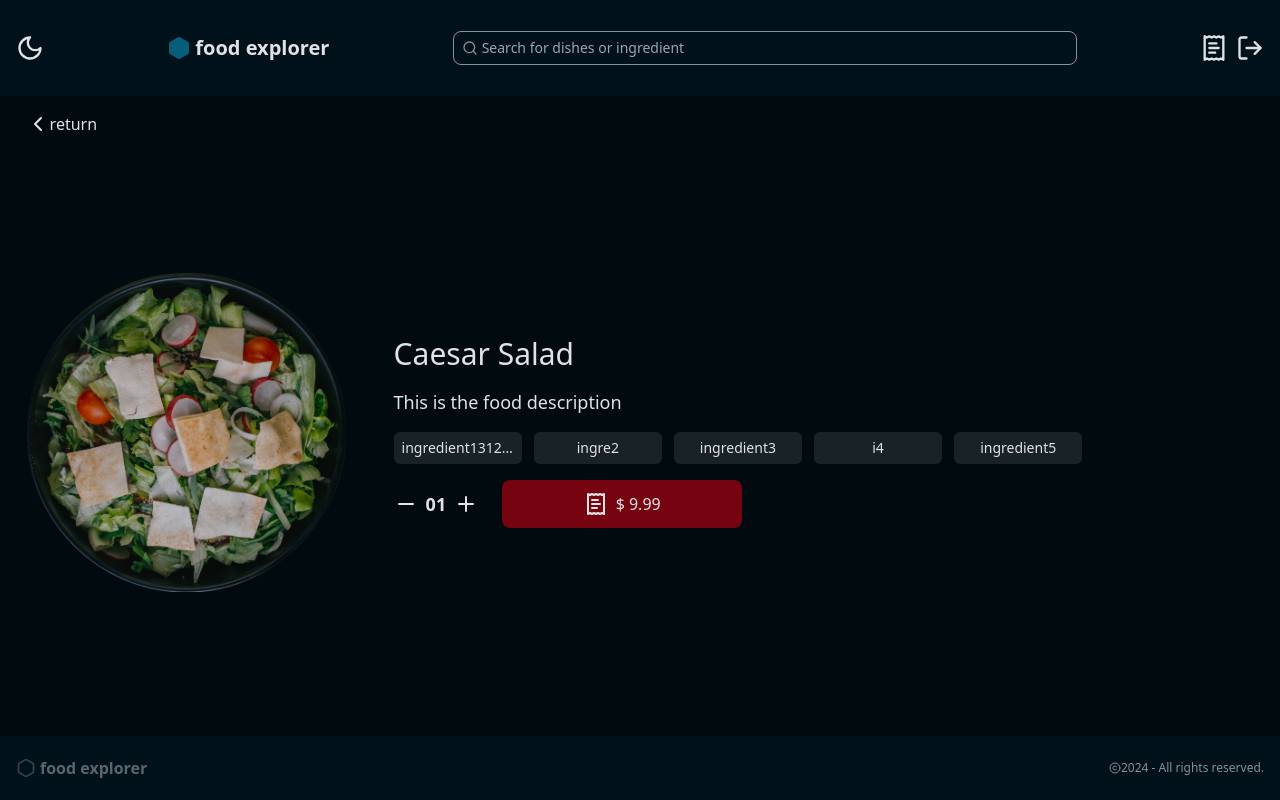
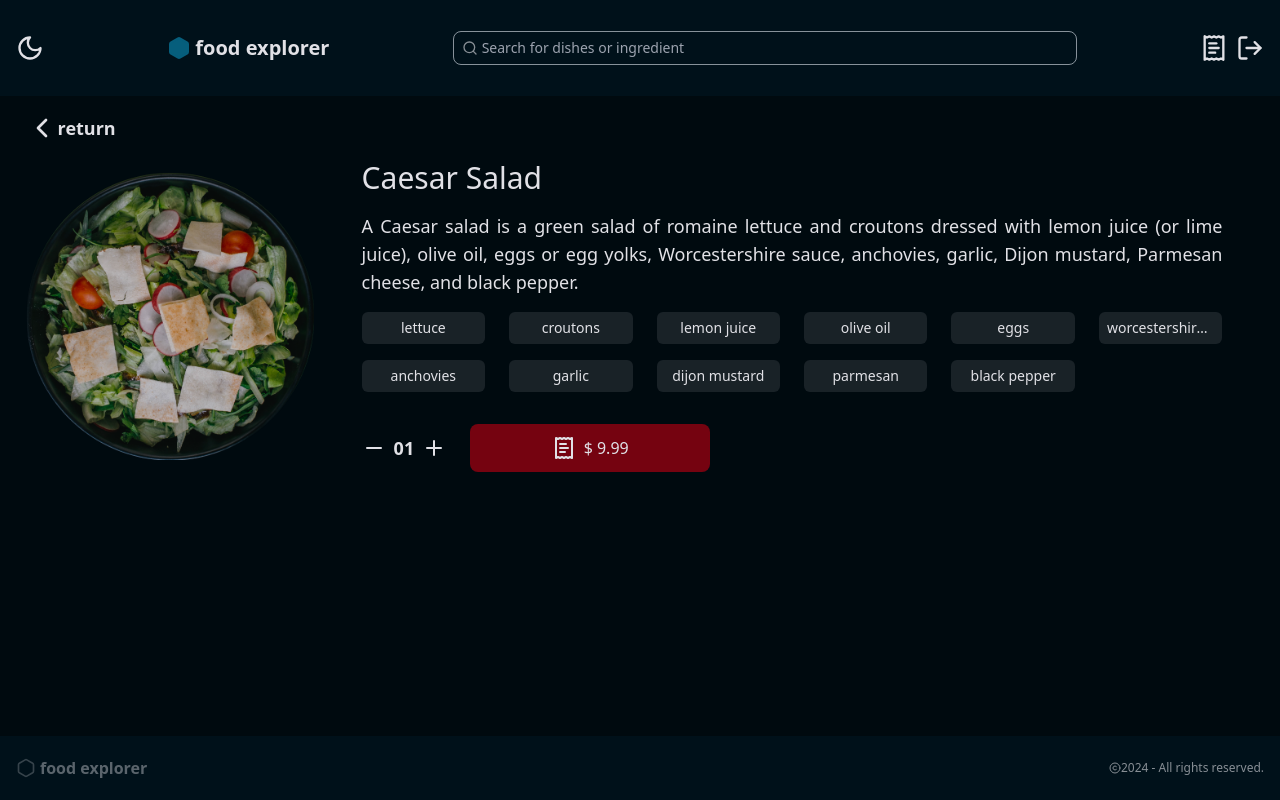
Before and after one commit to dameness/food-explorer-front, a React (Vite) app: page /food in a window 1280 px wide. Built offline with nearby package versions, Linux system fonts and the light colour scheme.

Commit message:
style: finish food info styles

```diff
--- a/src/components/foodInfo.tsx
+++ b/src/components/foodInfo.tsx
@@ -8,27 +8,31 @@ interface FoodProps {
 
 export const FoodInfo = ({ data }: FoodProps) => {
   return (
-    <div className='h-[calc(100vh-240px)] flex md:flex-row flex-col gap-4 items-center justify-center'>
-      <img src='/assets/mask-group.png' className='md:w-80 w-56' alt='food' />
+    <div className='flex md:flex-row flex-col gap-4 items-center justify-center'>
+      <img
+        src='/assets/mask-group.png'
+        className='lg:w-72 md:w-64 w-56'
+        alt='food'
+      />
 
       <div className='flex flex-col md:gap-4 gap-8 items-center justify-center px-8'>
         <h1 className='md:self-start self-auto text-3xl font-medium'>
           {data.name}
         </h1>
-        <h1 className='md:self-start self-auto md:text-lg text-md'>
+        <h1 className='md:self-start self-auto md:text-lg text-md text-justify'>
           {data.description}
         </h1>
-        <div className='grid lg:grid-cols-6 grid-cols-3 gap-3 w-full'>
+        <div className='grid lg:grid-cols-6 grid-cols-3 gap-x-6 gap-y-4 w-full'>
           {data.ingredients.map((ingredient) => (
             <div
               key={ingredient}
-              className=' font-medium text-center text-sm text-ellipsis overflow-hidden bg-Dark/Dark-1000 px-2 py-1.5 rounded-md'
+              className=' font-medium text-center text-sm truncate bg-Dark/Dark-1000 px-2 py-1.5 rounded-md'
             >
               {ingredient}
             </div>
           ))}
         </div>
-        <div className='w-full md:self-start self-auto flex items-center md:justify-start justify-between gap-6'>
+        <div className='md:mt-4 w-full md:self-start self-auto flex items-center md:justify-start justify-between gap-6'>
           <div className='flex items-center gap-2 font-semibold text-lg'>
             <Minus />
             01
--- a/src/pages/food.tsx
+++ b/src/pages/food.tsx
@@ -5,21 +5,31 @@ import { Link } from 'react-router-dom';
 export const Food = () => {
   return (
     <>
-      <Link to='/' className='mt-4 flex items-center place-self-start'>
-        <ChevronLeft />
+      <Link
+        to='/'
+        className='text-lg font-semibold mt-4 flex items-center place-self-start'
+      >
+        <ChevronLeft size={32} />
         return
       </Link>
 
       <FoodInfo
         data={{
           name: 'Caesar Salad',
-          description: 'This is the food description',
+          description:
+            'A Caesar salad is a green salad of romaine lettuce and croutons dressed with lemon juice (or lime juice), olive oil, eggs or egg yolks, Worcestershire sauce, anchovies, garlic, Dijon mustard, Parmesan cheese, and black pepper.',
           ingredients: [
-            'ingredient1312312312312',
-            'ingre2',
-            'ingredient3',
-            'i4',
-            'ingredient5',
+            'lettuce',
+            'croutons',
+            'lemon juice',
+            'olive oil',
+            'eggs',
+            'worcestershire sauce',
+            'anchovies',
+            'garlic',
+            'dijon mustard',
+            'parmesan',
+            'black pepper',
           ],
           price: 9.99,
         }}
```
